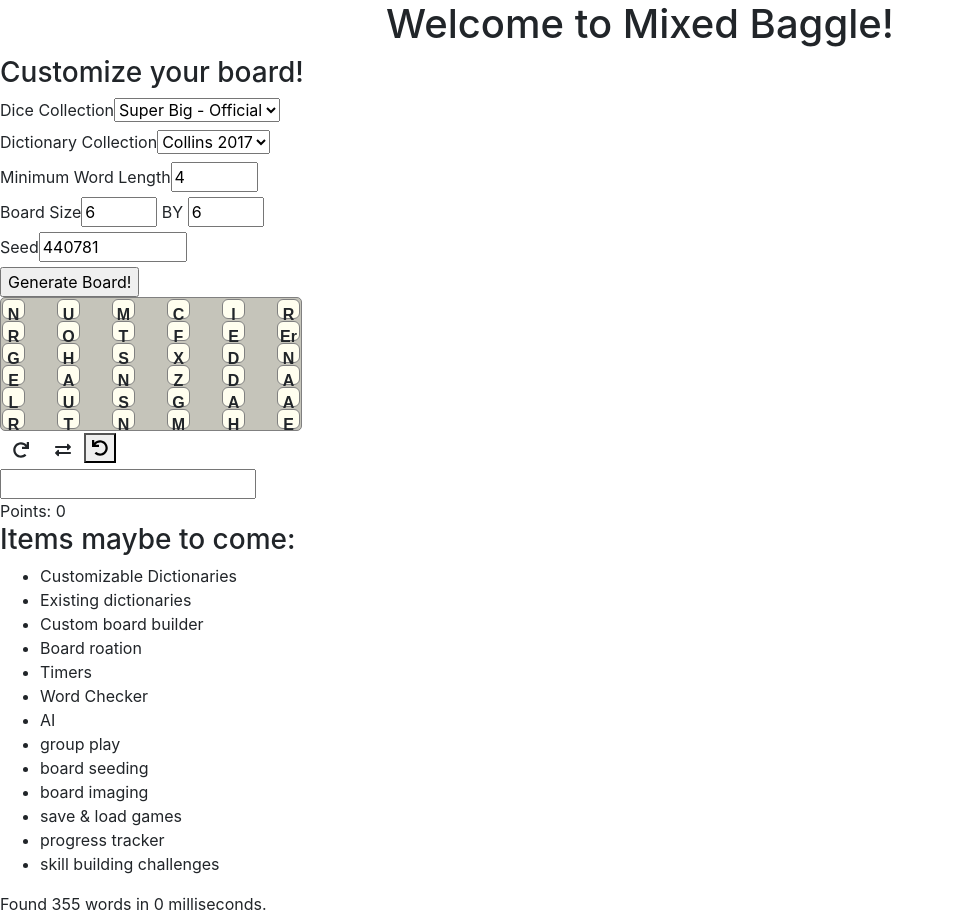
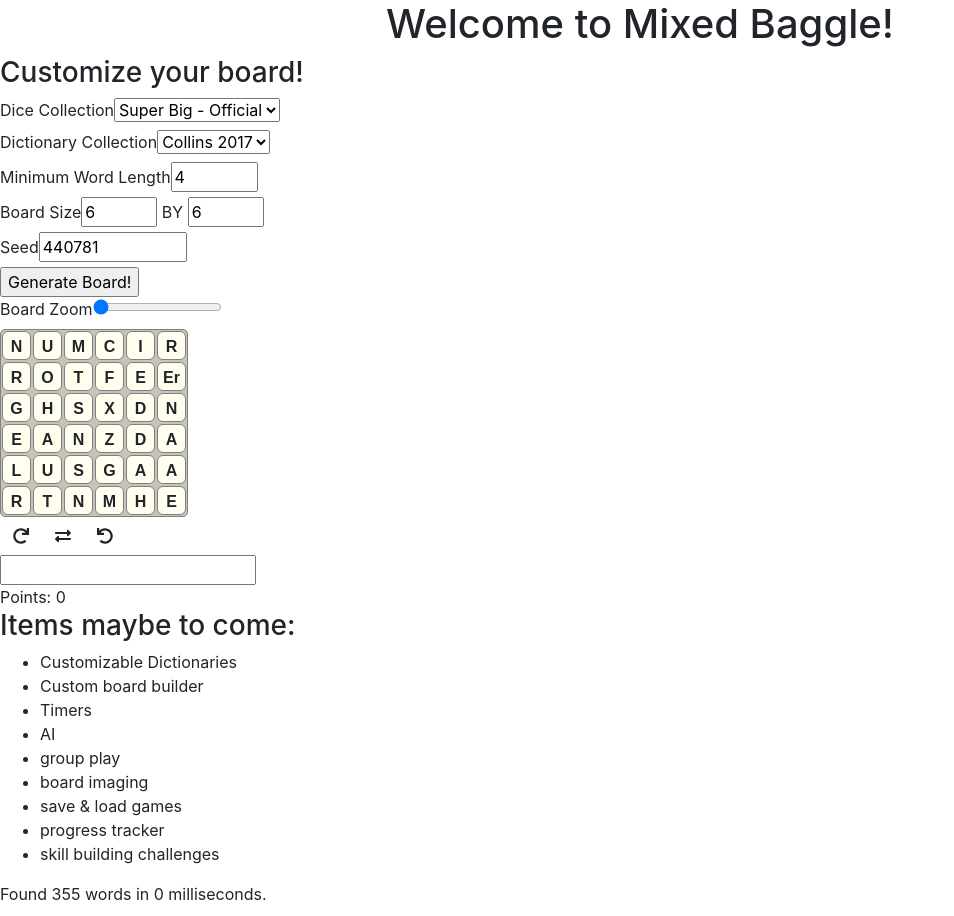
Before and after one commit to Morgulking75/Mixed-Baggle, an Angular app in the folder mixed-baggle/: page / in a window 1280 px wide. Both pictures are taken after a click on the button "Generate Board!". Shown: the whole page, without its empty margins (0-954 px from the left). Built offline with nearby package versions, Linux system fonts and the light colour scheme.

Commit message:
adding board zooms!

```diff
--- a/mixed-baggle/src/app/app.component.html
+++ b/mixed-baggle/src/app/app.component.html
@@ -51,14 +51,10 @@
 <h3>Items maybe to come:</h3>
 <ul>
 	<li>Customizable Dictionaries</li>
-	<li>Existing dictionaries</li>
 	<li>Custom board builder</li>
-	<li>Board roation</li>
 	<li>Timers</li>
-	<li>Word Checker</li>
 	<li>AI</li>
 	<li>group play</li>
-	<li>board seeding</li>
 	<li>board imaging</li>
 	<li>save & load games</li>
 	<li>progress tracker</li>
--- a/mixed-baggle/src/app/die/die.scss
+++ b/mixed-baggle/src/app/die/die.scss
@@ -1,8 +1,8 @@
 .letter{
 	font-family: Arial, Helvetica, sans-serif;
 	text-transform: capitalize;
-    width: 23px;
-    height: 20px;
+    width: 27px;
+    height: 24px;
     font-weight: 700;
     border: gray 1px solid;
     border-radius: 6px;
@@ -10,6 +10,7 @@
     padding-top: 3px;
 	margin: 1px;
 	background: #fffeef;
+	box-sizing: content-box;
 }
 
 .selected {
--- a/mixed-baggle/src/app/game-board/game-board.component.ts
+++ b/mixed-baggle/src/app/game-board/game-board.component.ts
@@ -15,6 +15,7 @@ export class GameBoardComponent {
 	boardLoaded = false;
 	faUndo = faUndo;
 	faExchangeAlt = faExchangeAlt;
+	public zoomTick: number = 1;
 
 	ngOnChanges(changes: SimpleChanges) {
 		this.boardLoaded = this.dice.length > 0;
--- a/mixed-baggle/src/app/game-board/game-board.html
+++ b/mixed-baggle/src/app/game-board/game-board.html
@@ -1,6 +1,10 @@
-<div class="board">
-	<div *ngFor="let row of dice" class="row">
-		<div *ngFor="let die of row" class="col">
+<div class=zoomer>
+	<label>Board Zoom</label>
+	<input type="range" step="0.05" min="1" max="10" [(ngModel)]="zoomTick" class="slider" id="myRange">
+</div>
+<div class="board" [style.zoom]="zoomTick">
+	<div *ngFor="let row of dice" class="board-row">
+		<div *ngFor="let die of row" class="board-col">
 			<die [die]="die"></die>
 		</div>
 	</div>
@@ -12,7 +16,7 @@
 	<button class="clockwise btn" (click)="flip()" title="Flip">
 		<fa-icon [icon]="faExchangeAlt"></fa-icon>
 	</button>
-	<button class="anti-clockwise" (click)="rotateCcw()" title="Rotate Counterclockwise">
+	<button class="anti-clockwise btn" (click)="rotateCcw()" title="Rotate Counterclockwise">
 		<fa-icon [icon]="faUndo" class="fa-flip-horizontal"></fa-icon>
 	</button>
 </div>
--- a/mixed-baggle/src/app/game-board/game-board.scss
+++ b/mixed-baggle/src/app/game-board/game-board.scss
@@ -1,8 +1,8 @@
-.row{
+.board-row{
 	display: flex;
 }
 
-.col{
+.board-col{
 	display: flex;
 }
 
```
